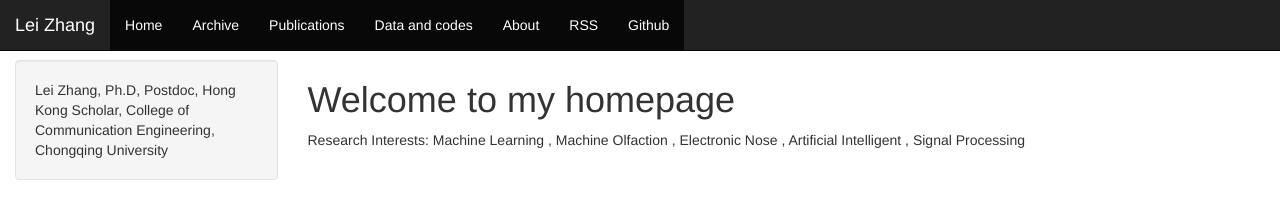
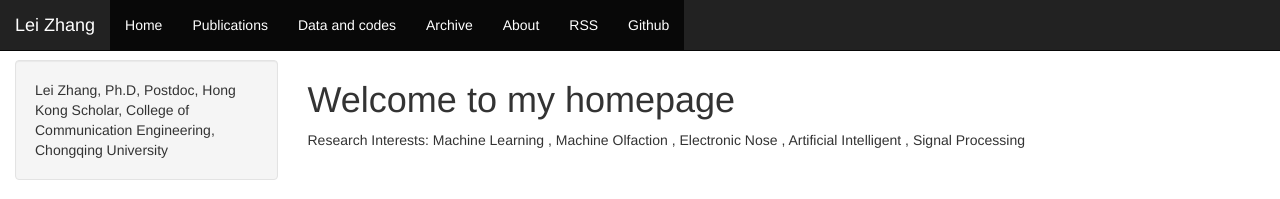
Before and after one commit to DrLeiZhang/website, a Jekyll site: the page built from index.html, in a window 1280 px wide. Shown: the top 199 px of the page. Built offline with Jekyll 4.4.1, drawn with Linux system fonts in a browser that asks for light colours; Markdown is read by kramdown in place of the engine named in the settings; the list of posts is cut into pages by our own code.

Commit message:
Update
Signed-off-by: leizhang@cqu.edu.cn <leizhang@cqu.edu.cn>

```diff
--- a/_includes/header.html
+++ b/_includes/header.html
@@ -29,10 +29,11 @@
                 <ul class="nav navbar-nav">
                     <li class="active"><a href="{{ site.baseurl }}/">Home</a></li>
                     <li class="active visible-xs-block"><a href="{{ site.baseurl }}/links.html">Links</a></li>
-                    <li class="active"><a href="{{ site.baseurl }}/archive.html">Archive</a></li>
                     <li class="active"><a href="{{ site.baseurl }}/publications.html">Publications</a></li>
                     <li class="active"><a
 href="{{ site.baseurl }}/data and codes.html">Data and codes</a></li>
+                    <li class="active"><a
+href="{{ site.baseurl }}/archive.html">Archive</a></li>
                     <li class="active"><a
 href="{{ site.baseurl }}/about.html">About</a></li>
                     <li class="active"><a href="{{ site.baseurl }}/feed.xml">RSS</a></li>
```
